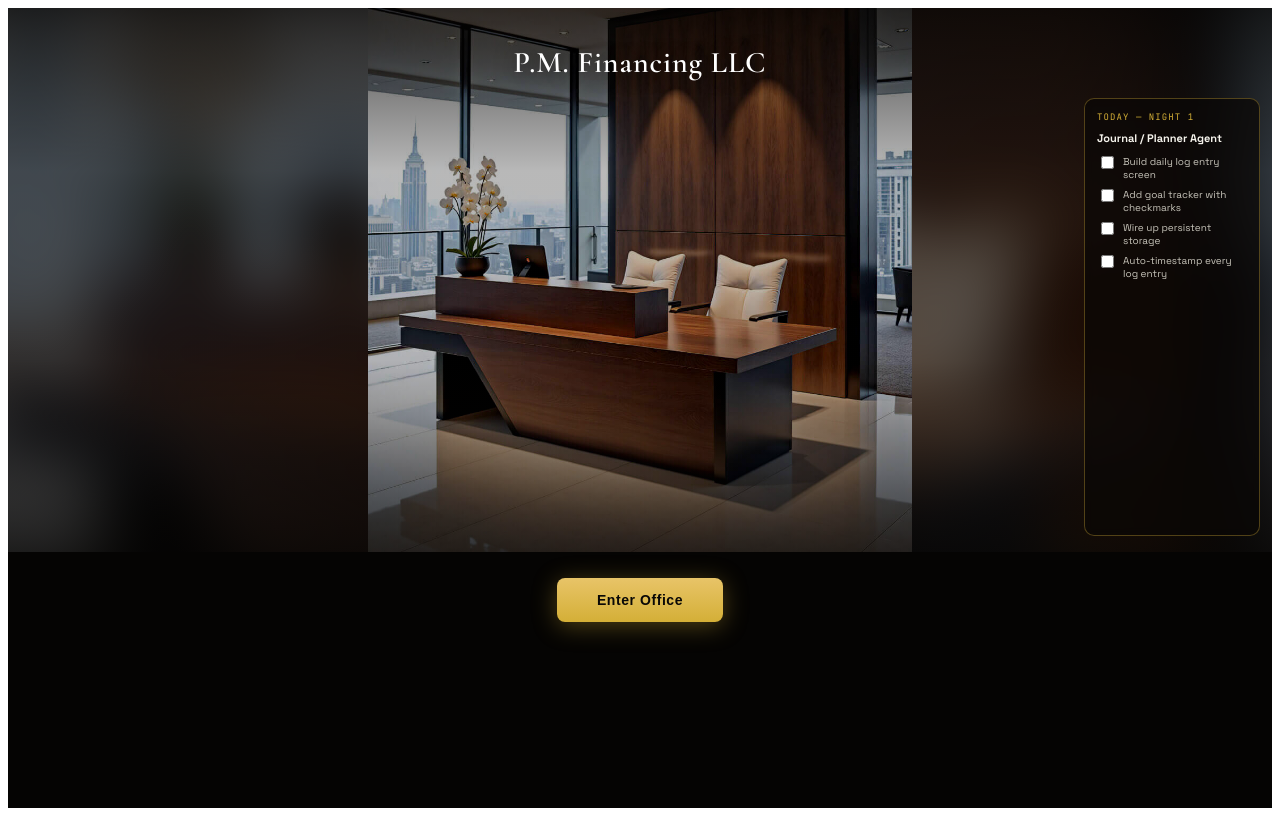
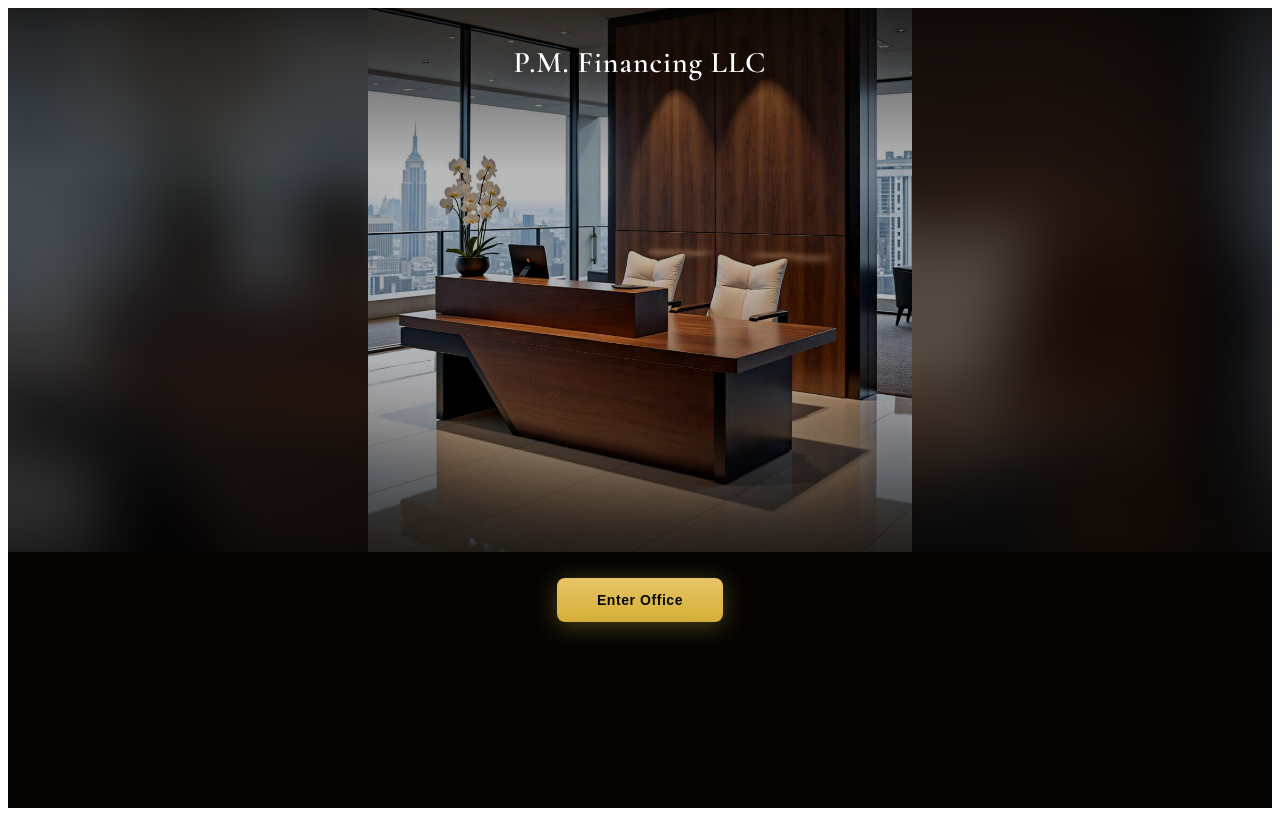
Before and after one commit to Patsaiecosystem/marshall-hub, a React (Vite) app: page / in a window 1280 px wide. Built offline with nearby package versions, Linux system fonts and the light colour scheme.

Commit message:
Add gym image and update room tabs
Added a gym image import and updated the room tabs to include health and fitness.

```diff
--- a/src/App.jsx
+++ b/src/App.jsx
@@ -1,6 +1,7 @@
 import { useState, useEffect } from "react";
 import hologramImg from "../7.6.18-FOM.jpg";
 import frontDeskImg from "../front desk.jpg";
+import gymImg from "../vecteezy_ai-generated-gym-with-many-equipments_37235161.jpg";
 
 const todayKey = () => new Date().toISOString().slice(0, 10);
 
@@ -408,45 +409,6 @@ function Lobby({ onEnter, checked, toggleRoadmap }) {
             P.M. Financing LLC
           </div>
         </div>
-
-        {/* Today's tasks side panel */}
-        <div
-          style={{
-            position: "absolute",
-            top: 90,
-            right: 12,
-            bottom: 16,
-            width: 150,
-            zIndex: 2,
-            background: "rgba(10,8,6,0.72)",
-            border: "1px solid rgba(212,175,55,0.35)",
-            borderRadius: 10,
-            padding: 12,
-            overflowY: "auto",
-            backdropFilter: "blur(4px)",
-          }}
-        >
-          <div style={{ fontSize: 9, color: "#D4AF37", letterSpacing: "0.12em", fontFamily: "'JetBrains Mono', monospace", marginBottom: 8 }}>
-            TODAY — NIGHT {currentNight.night}
-          </div>
-          <div style={{ fontSize: 11, color: "#F5F3EC", fontWeight: 600, marginBottom: 10 }}>{currentNight.title}</div>
-          <div style={{ display: "flex", flexDirection: "column", gap: 7 }}>
-            {currentNight.tasks.map((t) => (
-              <label key={t.id} style={{ display: "flex", alignItems: "flex-start", gap: 6, cursor: "pointer" }}>
-                <input
-                  type="checkbox"
-                  className="check-box"
-                  checked={!!checked[t.id]}
-                  onChange={() => toggleRoadmap(t.id)}
-                  style={{ marginTop: 1, flexShrink: 0 }}
-                />
-                <span style={{ fontSize: 10, lineHeight: 1.3, color: checked[t.id] ? "#6C6C70" : "#C7C4BA", textDecoration: checked[t.id] ? "line-through" : "none" }}>
-                  {t.text}
-                </span>
-              </label>
-            ))}
-          </div>
-        </div>
       </div>
 
       <div style={{ display: "flex", justifyContent: "center", padding: "26px 20px 40px" }}>
@@ -850,28 +812,67 @@ export default function MarshallHub() {
 
         <TodayWidget />
 
-        {/* Office corridor — doors */}
+        {/* Office corridor — photo rooms */}
         <div style={{ fontSize: 10, color: "#5C5C62", letterSpacing: "0.2em", marginBottom: 10, fontFamily: "'JetBrains Mono', monospace" }}>
           — CORRIDOR —
         </div>
         <div style={{ display: "flex", gap: 10, marginBottom: 22, overflowX: "auto", paddingBottom: 4 }}>
-          {TABS.map((v) => (
+          {[
+            { id: "daily log", label: "Journal" },
+            { id: "daily tasks", label: "Planning Room" },
+            { id: "health", label: "Health & Fitness", img: gymImg },
+            { id: "history", label: "Archives" },
+          ].map((room) => (
             <button
-              key={v}
-              onClick={() => setView(v)}
+              key={room.id}
+              onClick={() => setView(room.id)}
               style={{
-                background: view === v ? "linear-gradient(180deg, #1A1710 0%, #0A0A0A 100%)" : "linear-gradient(180deg, #111113 0%, #0A0A0A 100%)",
-                border: "1px solid " + (view === v ? "#D4AF37" : "#2A2A2E"),
-                borderTop: `2px solid ${view === v ? "#D4AF37" : "#3A3A3E"}`,
-                borderRadius: "3px 3px 1px 1px",
-                padding: "14px 16px 10px",
-                minWidth: 78,
+                position: "relative",
+                width: 130,
+                height: 92,
+                flexShrink: 0,
+                borderRadius: 8,
+                overflow: "hidden",
                 cursor: "pointer",
+                padding: 0,
+                border: "1px solid " + (view === room.id ? "#D4AF37" : "#2A2A2E"),
+                borderTop: `2px solid ${view === room.id ? "#D4AF37" : "#3A3A3E"}`,
+                background: room.img ? "#0A0A0A" : "linear-gradient(180deg, #111113 0%, #0A0A0A 100%)",
+              }}
+            >
+              {room.img && (
+                <img
+                  src={room.img}
+                  alt=""
+                  style={{
+                    position: "absolute",
+                    inset: 0,
+                    width: "100%",
+                    height: "100%",
+                    objectFit: "cover",
+                    filter: view === room.id ? "brightness(0.85)" : "brightness(0.55)",
+                  }}
+                />
+              )}
+              <div
+                style={{
+                  position: "absolute",
+                  inset: 0,
+                  background: room.img
+                    ? "linear-gradient(180deg, rgba(5,4,3,0.15) 0%, rgba(5,4,3,0.75) 100%)"
+                    : "none",
+                }}
+              />
+              <div
+                style={{
+                  position: "absolute",
+                  left: 0,
+                  right: 0,
+                  bottom: 0,
+                  padding: "6px 8px",
                   display: "flex",
-                flexDirection: "column",
                   alignItems: "center",
-                gap: 8,
-                flexShrink: 0,
+                  gap: 5,
                 }}
               >
                 <div
@@ -879,22 +880,23 @@ export default function MarshallHub() {
                     width: 5,
                     height: 5,
                     borderRadius: "50%",
-                  background: view === v ? "#D4AF37" : "#4A4A50",
-                  boxShadow: view === v ? "0 0 5px 1px rgba(212,175,55,0.6)" : "none",
+                    background: view === room.id ? "#D4AF37" : "#4A4A50",
+                    boxShadow: view === room.id ? "0 0 5px 1px rgba(212,175,55,0.6)" : "none",
+                    flexShrink: 0,
                   }}
                 />
                 <span
                   style={{
                     fontSize: 10.5,
                     fontFamily: "'JetBrains Mono', monospace",
-                  letterSpacing: "0.04em",
-                  color: view === v ? "#D4AF37" : "#9A9AA2",
-                  textTransform: "capitalize",
-                  textAlign: "center",
+                    letterSpacing: "0.02em",
+                    color: view === room.id ? "#D4AF37" : "#E4E2DC",
+                    textAlign: "left",
                   }}
                 >
-                {v}
+                  {room.label}
                 </span>
+              </div>
             </button>
           ))}
         </div>
```
Lines whose indentation alone changed are shown as unchanged.
